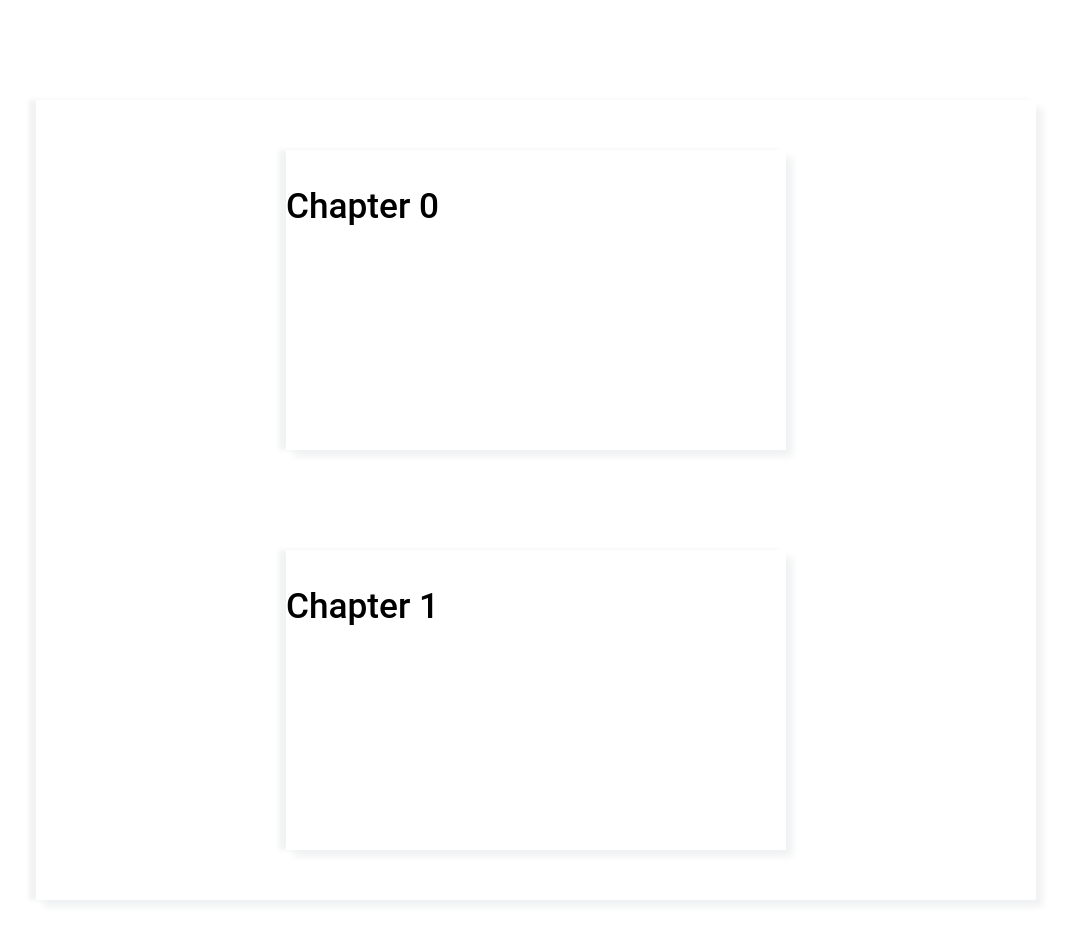
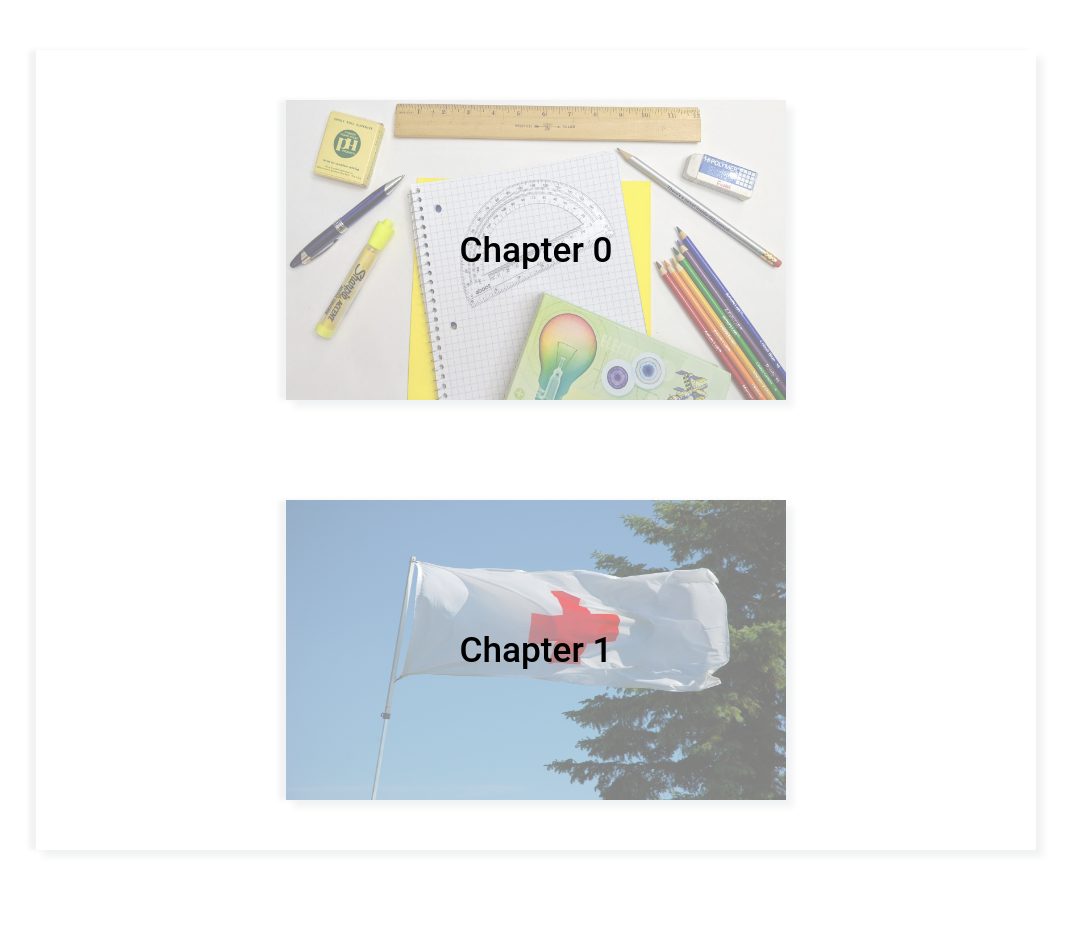
Before and after one commit to lerchstm/Portfolio, a Gatsby site: page / in a window 1280 px wide. Shown: the part 1340-2282 px from the top of the page, without its empty margins (104-1174 px from the left). Built offline with nearby package versions, Linux system fonts and the light colour scheme; Gatsby itself is replaced by a stand-in of ours.

Commit message:
added anchorLink, finished section career - new animation, images, text; TODO Contact and Resize Intro

```diff
--- a/gatsby-config.js
+++ b/gatsby-config.js
@@ -2,5 +2,5 @@ module.exports = {
   siteMetadata: {
     title: "Mika's Portfolio",
   },
-  plugins: ['gatsby-plugin-sass'],
+  plugins: ['gatsby-plugin-sass', `gatsby-plugin-anchor-links`],
 };
--- a/package.json
+++ b/package.json
@@ -16,6 +16,7 @@
   },
   "dependencies": {
     "gatsby": "^3.4.1",
+    "gatsby-plugin-anchor-links": "^1.2.1",
     "gatsby-plugin-sass": "^4.14.0",
     "react": "^17.0.1",
     "react-dom": "^17.0.1",
--- a/src/components/about.js
+++ b/src/components/about.js
@@ -11,7 +11,7 @@ import profilePicture from "../images/me2.jpg"
 
 
 const About = () => (
-    <div className={"about"} >
+    <div className={"about"} id="about" >
       <div className={"innerContainer"}>
         <img
         className={"profilePicture"}
--- a/src/components/carrer.js
+++ b/src/components/carrer.js
@@ -1,36 +1,55 @@
 import React from "react"
 
+import schoolPicture from "../images/school.jpg"
+import redCross from "../images/redcross.jpg"
 
 const Career = () => (
-    <div className="career">
-        <div className="innerContainer">
-            <div className="chapter" id="chapter" onClick={rotate}>
+    <div className="careerSection" id="career">
+        <div className="carrerBox">
+            <div className="chapter">
+                <div className="innerChapter">
                     <div className="front">
+                    <img src={schoolPicture} width="500px" height="300px" className="backgroundImage"></img>
                         <p className="title">Chapter 0</p>
                     </div>
                     <div className="back">
-                    <p className="text">HTL Villach 5 Years</p>
+                        <div className="innerBack">
+                            <div className="title2">HTL Villach - Network Technology</div>
+                            <div className="subTitle">September 2014 - July 2019</div>
+                            <p className="text">
+                            I have been interested in computers since i was a child. Thats why I decided
+                            at the age of 13, that I wanna attend the Higher Technical College for Network Technology.
+                            The main subjects of these 5 years where I learned the most were Network technology,
+                            software developemnt, project management and Databases.
+                            I graduated with "guten Erfolg".
+                            </p>
                         </div>
                     </div>
-            <div className="chapter" id="chapter" onClick={rotate}>
+                </div>
+            </div>
+            <div className="chapter">
+                <div className="innerChapter">
                     <div className="front">
+                    <img src={redCross} width="500px" height="300px" className="backgroundImage"></img>
                         <p className="title">Chapter 1</p>
                     </div>
                     <div className="back">
-                    <p className="text">HTL Villach 5 Years</p>
+                        <div className="innerBack">
+                            <div className="title2">Rotes Kreuz Kärnten</div>
+                            <div className="subTitle">November 2019 - Dezember 2021</div>
+                            <p className="text">
+                                In november 2019, I began my civilian service at the red cross.
+                                I finished it in July 2020 and continued to work there fulltime.
+                                Back in June 2021, I passed the practical exam for "Sicheren Einsatzfahrer
+                                mit Sondersignal" which means i am allowed to drive the medical cars
+                                with "Blaulicht".
+                            </p>
+                        </div>
+                    </div>
                 </div>
             </div>
         </div>
     </div>
 )
 
-const rotate = () => {
-    var chapter = document.getElementById("chapter");
-
-    if(chapter != null){
-        chapter.classList.toggle("flipChapter")
-    }
-
-}
-
 export default Career
--- a/src/components/header.js
+++ b/src/components/header.js
@@ -1,5 +1,6 @@
 import { Link } from "gatsby"
 import React from "react"
+import {AnchorLink} from "gatsby-plugin-anchor-links"
 
 const Header = () => (
     <header>
@@ -9,9 +10,9 @@ const Header = () => (
             </div>
             <div className="navigation">
                 <nav>
-                    <Link to="/about">About</Link>
-                    <Link to="/career">Career</Link>
-                    <Link to="/contact">Contact</Link>
+                    <AnchorLink to="#about" title="About"/>
+                    <AnchorLink to="#career" title="Career"/>
+                    <AnchorLink to="#contact" title="Contact"/>
                 </nav>
             </div>
         </div>
--- a/src/styles/styles.scss
+++ b/src/styles/styles.scss
@@ -182,47 +182,85 @@ header{
 .text{
     text-align: justify;
     line-height: 1.5;
+
+}
+
+.title2{
+    font-size: 1.5rem;
+    font-weight: 300;
+}
+
+.subTitle{
+    font-size: 1.2rem;
 }
 
 //Career
-.career{
+.careerSection{
     padding: 80px;
     display: flex;
     align-items: center;
     justify-content: center;
-    margin-top: 50px;
-    min-width: 300px;
+    //margin-top: 50px;
 
-    .innerContainer{
+
+    .carrerBox{
         box-shadow:7px 7px 7px $lightgrey, -7px 0 5px $lightgrey;
         width: 1000px;
         border-radius: 2px;
         display: flex;
         flex-direction: column;
+        min-width: 600px;
+
         .chapter{
+            display: flex;
             margin: 50px 0 50px 0;
             height: 300px;
             width: 500px;
             box-shadow:7px 7px 7px $lightgrey, -7px 0 5px $lightgrey;
             //background-color: $lightgrey;
             align-self: center;
+            //perspective: 1000px;
+            transition: transform 0.8s;
             transform-style: preserve-3d;
-            transition: all 0.8s ease;
-
-            .front{
-                backface-visibility: hidden;
-                transform: rotateY(0deg);
+            .innerChapter{
+                position: relative;
+                width: 100%;
+                height: 100%;
+                transition: transform 0.8s;
+                transform-style: preserve-3d;
+                .front, .back{
+                    position: absolute;
+                    width: 100%;
+                    height: 100%;
+                    backface-visibility: hidden;
+                }
+                .front{
+                    display: flex;
+                    transform: rotate(0deg);
+                    align-items: center;
+                    justify-content: center;
+                }
+                .back{
+                    position: relative;
+                    display: flex;
+                    flex-direction: column;
+                    transform: rotateY(180deg);
+                    align-items: center;
+                    //justify-content: center;
+                    .innerBack{
+                        padding: 25px;
+                        text-align: center;
+                    }
+                }
+                .backgroundImage{
+                    position: absolute;
+                    opacity: 50%;
+                    z-index: -1;
+                 }
             }
-            .back{
-                backface-visibility: hidden;
-                transform: rotateY(180deg);
-            }
-
         }
-
+        .chapter:hover{
+            transform: rotateY(180deg);
+        }
     }
-
 }
-.flipChapter{
-    transform: rotateY(180deg);
-}
```
Also changed, not shown: src/images/redcross.jpg (added), src/images/school.jpg (added), 1 other file. Lines whose indentation alone changed are shown as unchanged.
